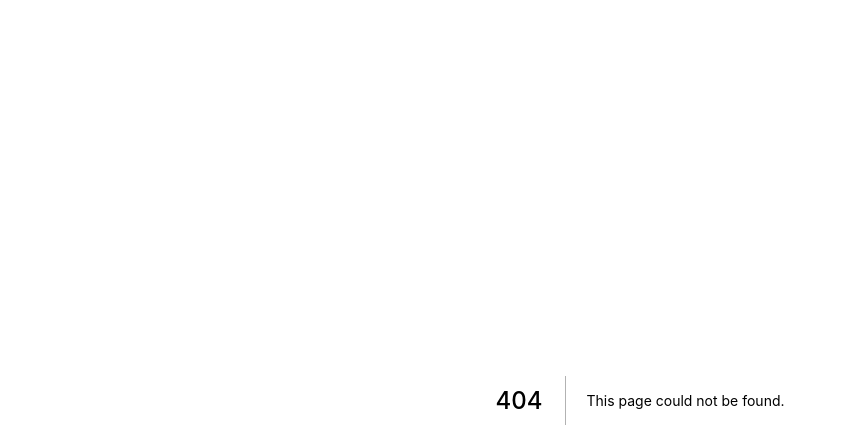
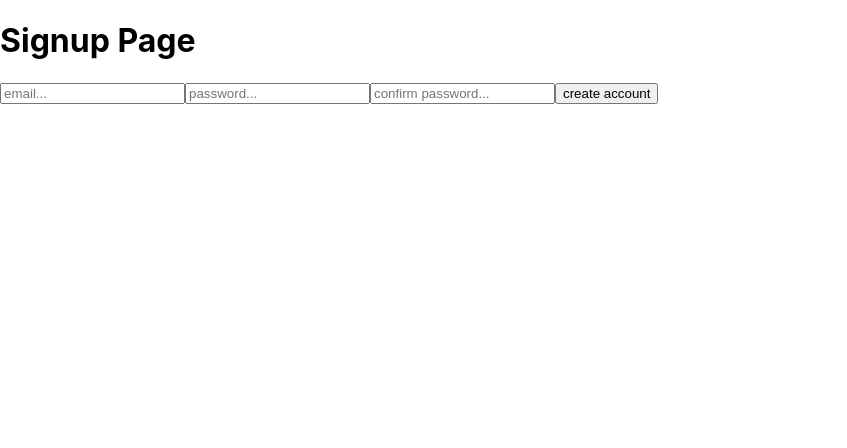
Before and after one commit to fugarino/crypto-app, a Next.js app: page /signup in a window 1280 px wide. Before the commit this address had no page. Shown: the top 448 px of the page, without its empty margins (0-847 px from the left). Built offline with nearby package versions, Linux system fonts and the light colour scheme; no server answers.

Commit message:
feat: initial commit & user auth

```diff
--- a/package.json
+++ b/package.json
@@ -9,6 +9,7 @@
     "lint": "next lint"
   },
   "dependencies": {
+    "firebase": "^9.10.0",
     "next": "12.3.1",
     "react": "18.2.0",
     "react-dom": "18.2.0"
--- a/pages/_app.tsx
+++ b/pages/_app.tsx
@@ -1,8 +1,13 @@
-import '../styles/globals.css'
-import type { AppProps } from 'next/app'
+import "../styles/globals.css";
+import type { AppProps } from "next/app";
+import { AuthProvider } from "../src/context/AuthContext";
 
 function MyApp({ Component, pageProps }: AppProps) {
-  return <Component {...pageProps} />
+  return (
+    <AuthProvider>
+      <Component {...pageProps} />
+    </AuthProvider>
+  );
 }
 
-export default MyApp
+export default MyApp;
--- /dev/null
+++ b/pages/signup.tsx
@@ -0,0 +1,53 @@
+import { useRouter } from "next/router";
+import { sendEmailVerification } from "firebase/auth";
+import { SyntheticEvent, useRef, useState } from "react";
+import { auth } from "../src/config/firebase.config";
+import { useAuth } from "../src/context/AuthContext";
+import { NextPage } from "next";
+
+const SignUp: NextPage = () => {
+  const [error, setError] = useState("");
+  const [loading, setLoading] = useState(false);
+  const { signup }: any = useAuth();
+
+  const router = useRouter();
+
+  const email = useRef<any>();
+  const password = useRef<any>();
+  const confirmPassword = useRef<any>();
+
+  const handleSignup = async (e: SyntheticEvent) => {
+    e.preventDefault();
+    if (password.current.value !== confirmPassword.current.value) {
+      return setError("Passwords do not match");
+    }
+    try {
+      setError("");
+      setLoading(true);
+      await signup(email.current.value, password.current.value);
+      router.push(`/verify?email=${email.current.value}`);
+      await sendEmailVerification(auth.currentUser, { url: "http://localhost:3000" });
+    } catch {
+      setError("Unable to create a user");
+    }
+
+    setLoading(false);
+  };
+
+  return (
+    <>
+      <h1>Signup Page</h1>
+      {error && <h1 style={{ color: "red" }}>{error}</h1>}
+      <form onSubmit={handleSignup}>
+        <input type="email" ref={email} placeholder="email..." />
+        <input type="password" ref={password} placeholder="password..." />
+        <input type="password" ref={confirmPassword} placeholder="confirm password..." />
+        <button type="submit" disabled={loading}>
+          create account
+        </button>
+      </form>
+    </>
+  );
+};
+
+export default SignUp;
--- /dev/null
+++ b/src/config/firebase.config.ts
@@ -0,0 +1,14 @@
+import { initializeApp } from "firebase/app";
+import { getAuth } from "firebase/auth";
+
+const firebaseConfig = {
+  apiKey: "AIzaSyCizRHN4Ptu8_Airl_zw_SmSKIhXS4jASY",
+  authDomain: "crypto-82a86.firebaseapp.com",
+  projectId: "crypto-82a86",
+  storageBucket: "crypto-82a86.appspot.com",
+  messagingSenderId: "1089909587643",
+  appId: "1:1089909587643:web:37ff423213ca8f5e34b39e",
+};
+
+const app = initializeApp(firebaseConfig);
+export const auth: any = getAuth(app);
--- /dev/null
+++ b/src/context/AuthContext.tsx
@@ -0,0 +1,59 @@
+import {
+  createUserWithEmailAndPassword,
+  onAuthStateChanged,
+  signInWithEmailAndPassword,
+  signOut,
+  GoogleAuthProvider,
+  signInWithPopup,
+} from "firebase/auth";
+import { createContext, ReactNode, useContext, useEffect, useState } from "react";
+import { auth } from "../config/firebase.config";
+
+interface IAuthProviderProps {
+  children: ReactNode;
+}
+
+const AuthContext = createContext({});
+
+export const useAuth = () => {
+  return useContext(AuthContext);
+};
+
+export const AuthProvider = ({ children }: IAuthProviderProps) => {
+  const [currentUser, setCurrentUser] = useState();
+  const [loading, setLoading] = useState(true);
+
+  const loginWithGoogle = () => {
+    return signInWithPopup(auth, new GoogleAuthProvider());
+  };
+
+  const signup = (email: string, password: string) => {
+    return createUserWithEmailAndPassword(auth, email, password);
+  };
+
+  const signin = (email: string, password: string) => {
+    return signInWithEmailAndPassword(auth, email, password);
+  };
+
+  const logout = () => {
+    signOut(auth);
+  };
+
+  useEffect(() => {
+    const unsubscribe = onAuthStateChanged(auth, (user: any) => {
+      setCurrentUser(user);
+      setLoading(false);
+    });
+
+    return unsubscribe;
+  }, []);
+
+  const value = {
+    currentUser,
+    signup,
+    signin,
+    logout,
+    loginWithGoogle,
+  };
+  return <AuthContext.Provider value={value}>{!loading && children}</AuthContext.Provider>;
+};
```
Also changed, not shown: pages/index.tsx (+20 -68 lines), pages/signin.tsx (added, +63 -0 lines), pages/verify.tsx (added, +15 -0 lines), 1 other file (tests, documents, lock files or other folders).
